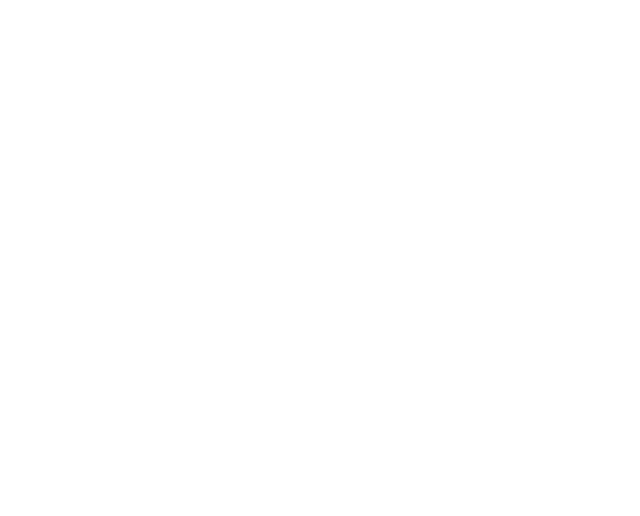
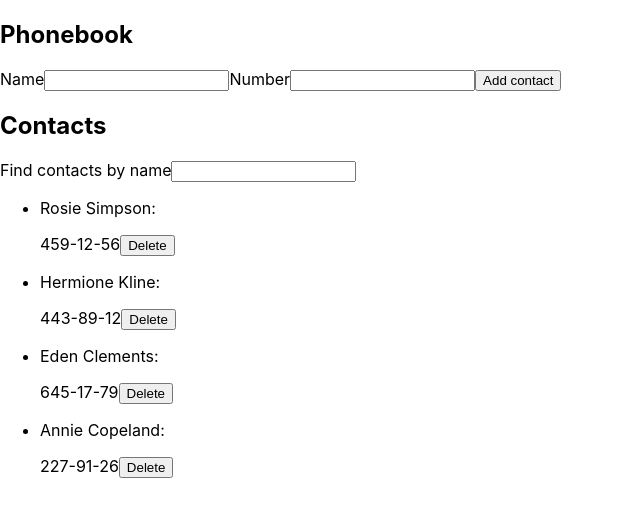
Before and after one commit to valeriaachkan/phonebook-react, a React (Create React App) app: page / in a window 1280 px wide. Shown: the top 516 px of the page, without its empty margins (0-640 px from the left). Built offline with nearby package versions, Linux system fonts and the light colour scheme.

Commit message:
working app with no styles

```diff
--- a/package.json
+++ b/package.json
@@ -6,6 +6,8 @@
     "@testing-library/jest-dom": "^5.16.5",
     "@testing-library/react": "^13.4.0",
     "@testing-library/user-event": "^13.5.0",
+    "nanoid": "^4.0.1",
+    "prop-types": "^15.8.1",
     "react": "^18.2.0",
     "react-dom": "^18.2.0",
     "react-scripts": "5.0.1",
--- a/src/App.js
+++ b/src/App.js
@@ -1,7 +1,70 @@
-import React from 'react';
+import React, { Component } from 'react';
+import { nanoid } from 'nanoid';
+import Form from './components/Form';
+import ContactList from './components/ContactList';
+import Filter from './components/Filter';
 
-function App() {
-  // return ();
+class App extends Component {
+  state = {
+    contacts: [
+      { id: 'id-1', name: 'Rosie Simpson', number: '459-12-56' },
+      { id: 'id-2', name: 'Hermione Kline', number: '443-89-12' },
+      { id: 'id-3', name: 'Eden Clements', number: '645-17-79' },
+      { id: 'id-4', name: 'Annie Copeland', number: '227-91-26' },
+    ],
+    filter: '',
+  };
+
+  addNewContact = ({ name, number }) => {
+    const newContact = {
+      id: nanoid(),
+      name,
+      number,
+    };
+
+    this.setState(({ contacts }) => ({ contacts: [...contacts, newContact] }));
+  };
+
+  deleteContact = contactId => {
+    this.setState(prevState => ({
+      contacts: prevState.contacts.filter(({ id }) => id !== contactId),
+    }));
+  };
+
+  handleChangeFilter = e => {
+    this.setState({ filter: e.currentTarget.value });
+  };
+
+  filteredContacts = () => {
+    const { contacts, filter } = this.state;
+    const normalizedFilter = filter.toLowerCase().trim();
+
+    return contacts.filter(({ name }) =>
+      name.toLowerCase().includes(normalizedFilter),
+    );
+  };
+
+  render() {
+    const {
+      addNewContact,
+      handleChangeFilter,
+      filteredContacts,
+      deleteContact,
+    } = this;
+    const { contacts, filter } = this.state;
+    const filteredContactList = filteredContacts();
+
+    return (
+      <>
+        <h2>Phonebook</h2>
+        <Form onSubmit={addNewContact} contacts={contacts} />
+
+        <h2>Contacts</h2>
+        <Filter value={filter} onChange={handleChangeFilter} />
+        <ContactList contacts={filteredContactList} onDelete={deleteContact} />
+      </>
+    );
+  }
 }
 
 export default App;
--- /dev/null
+++ b/src/components/ContactList/ContactItem.js
@@ -0,0 +1,21 @@
+import React from 'react';
+import propTypes from 'prop-types';
+
+const ContactItem = ({ contacts, onDelete }) => {
+  return contacts.map(({ id, name, number }) => (
+    <li key={id}>
+      <p>{name}:</p>
+      <span>{number}</span>
+      <button type="button" onClick={() => onDelete(id)}>
+        Delete
+      </button>
+    </li>
+  ));
+};
+
+ContactItem.propTypes = {
+  contacts: propTypes.arrayOf(propTypes.object),
+  onDelete: propTypes.func,
+};
+
+export default ContactItem;
--- /dev/null
+++ b/src/components/ContactList/ContactList.js
@@ -0,0 +1,18 @@
+import React from 'react';
+import propTypes from 'prop-types';
+import ContactItem from './ContactItem';
+
+const ContactList = ({ contacts, onDelete }) => {
+  return (
+    <ul>
+      <ContactItem contacts={contacts} onDelete={onDelete} />
+    </ul>
+  );
+};
+
+ContactList.propTypes = {
+  contacts: propTypes.arrayOf(propTypes.object),
+  onDelete: propTypes.func,
+};
+
+export default ContactList;
--- /dev/null
+++ b/src/components/ContactList/index.js
@@ -0,0 +1 @@
+export { default } from './ContactList';
--- /dev/null
+++ b/src/components/Filter/Filter.js
@@ -0,0 +1,20 @@
+import React from 'react';
+import propTypes from 'prop-types';
+
+const Filter = ({ value, onChange }) => {
+  return (
+    <div>
+      <label>
+        Find contacts by name
+        <input type="text" value={value} onChange={onChange}></input>
+      </label>
+    </div>
+  );
+};
+
+Filter.propTypes = {
+  value: propTypes.string,
+  onChange: propTypes.func,
+};
+
+export default Filter;
--- /dev/null
+++ b/src/components/Filter/index.js
@@ -0,0 +1 @@
+export { default } from './Filter';
--- /dev/null
+++ b/src/components/Form/Form.js
@@ -0,0 +1,89 @@
+import React, { Component } from 'react';
+import { nanoid } from 'nanoid';
+import propTypes from 'prop-types';
+
+const initialState = {
+  name: '',
+  number: '',
+};
+
+class Form extends Component {
+  static propTypes = {
+    onSubmit: propTypes.func,
+    contacts: propTypes.arrayOf(propTypes.object),
+  };
+
+  state = {
+    name: '',
+    number: '',
+  };
+
+  nameInputId = nanoid();
+  numberInputId = nanoid();
+
+  handleChange = e => {
+    const value = e.currentTarget.name;
+    this.setState({ [value]: e.currentTarget.value });
+  };
+
+  checkUniqueness = () => {
+    const newName = this.state.name.toLowerCase();
+    return this.props.contacts
+      .map(({ name }) => name.toLowerCase() === newName)
+      .includes(true)
+      ? false
+      : true;
+  };
+
+  handleSubmit = e => {
+    e.preventDefault();
+
+    if (!this.checkUniqueness()) {
+      alert(`${this.state.name} is already in contacts.`);
+      this.setState({ ...initialState });
+      return;
+    }
+
+    this.props.onSubmit(this.state);
+    this.setState({ ...initialState });
+  };
+
+  render() {
+    const { handleSubmit, handleChange, nameInputId, numberInputId } = this;
+    const { name, number } = this.state;
+
+    return (
+      <form onSubmit={handleSubmit}>
+        <label htmlFor={nameInputId}>
+          Name
+          <input
+            type="text"
+            name="name"
+            value={name}
+            id={nameInputId}
+            onChange={handleChange}
+            pattern="^[a-zA-Zа-яА-Я]+(([' -][a-zA-Zа-яА-Я ])?[a-zA-Zа-яА-Я]*)*$"
+            title="Name may contain only letters, apostrophe, dash and spaces. For example Adrian, Jacob Mercer, Charles de Batz de Castelmore d'Artagnan"
+            required
+          />
+        </label>
+        <label htmlFor={numberInputId}>
+          Number
+          <input
+            type="tel"
+            name="number"
+            value={number}
+            id={numberInputId}
+            onChange={handleChange}
+            pattern="\+?\d{1,4}?[-.\s]?\(?\d{1,3}?\)?[-.\s]?\d{1,4}[-.\s]?\d{1,4}[-.\s]?\d{1,9}"
+            title="Phone number must be digits and can contain spaces, dashes, parentheses and can start with +"
+            required
+          />
+        </label>
+        <button type="submit">Add contact</button>
+      </form>
+    );
+  }
+}
+
+export default Form;
--- /dev/null
+++ b/src/components/Form/index.js
@@ -0,0 +1 @@
+export { default } from './Form';
```
Also changed, not shown: .prettierrc.json, 1 other file (tests, documents, lock files or other folders).
